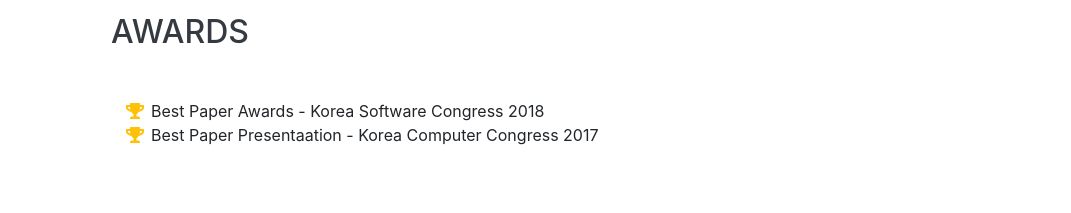
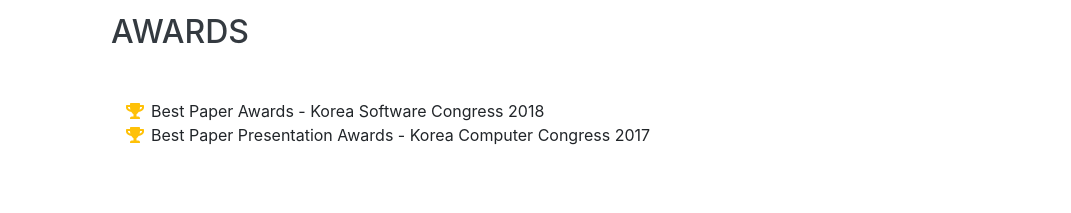
Before and after one commit to glideslope/mypage, a website with bundled scripts: page index.html in a window 1280 px wide. Shown: the part 6560-6773 px from the top of the page, without its empty margins (209-1280 px from the left). Built offline with nearby package versions, Linux system fonts and the light colour scheme; a web font is replaced by a local one.

Commit message:
Add files via upload

```diff
--- a/index.html
+++ b/index.html
@@ -338,7 +338,7 @@
                     <li>
                         <i class="fa-li fa fa-trophy text-warning"></i> Best Paper Awards - Korea Software Congress 2018</li>
                     <li>
-                        <i class="fa-li fa fa-trophy text-warning"></i> Best Paper Presentaation - Korea Computer Congress 2017</li>
+                        <i class="fa-li fa fa-trophy text-warning"></i> Best Paper Presentation Awards - Korea Computer Congress 2017</li>
                 </ul>
             </div>
         </section>
```
